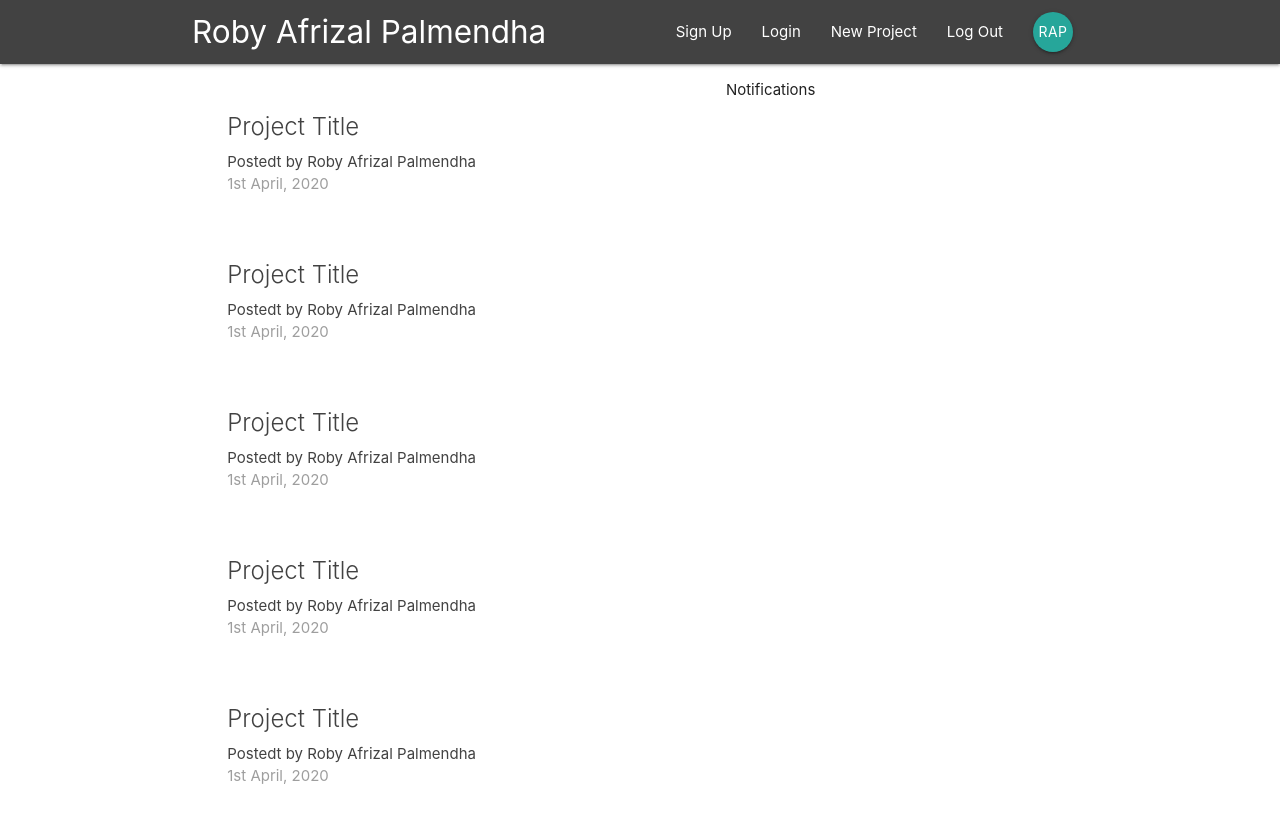
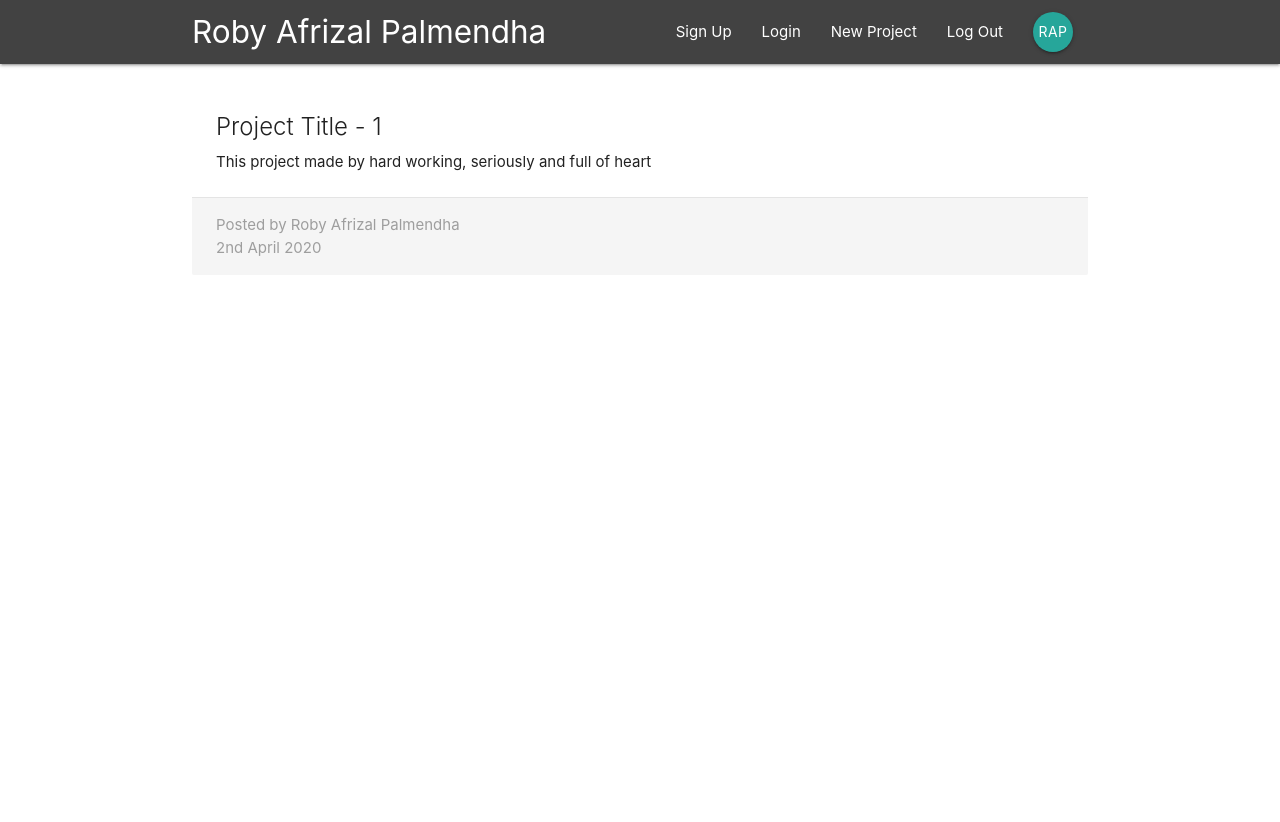
Before and after one commit to robyafrizal/dashboard-firebase, a React (Create React App) app: page /project/1 in a window 1280 px wide. Shown: the top 822 px of the page. After the commit the page ends 800 px from the top, so only its background shows below. Built offline with nearby package versions, Linux system fonts and the light colour scheme.

Commit message:
Project Details

```diff
--- a/src/App.js
+++ b/src/App.js
@@ -2,6 +2,7 @@ import React from "react";
 import { BrowserRouter as Router, Switch, Route } from "react-router-dom";
 import Navbar from "./components/layout/Navbar";
 import Dashboard from "./components/dashboard/Dashboard";
+import ProjectDetails from "./components/project/ProjectDetails";
 
 function App() {
   return (
@@ -9,7 +10,8 @@ function App() {
       <div className="App">
         <Navbar />
         <Switch>
-          <Route path="/" component={Dashboard} />
+          <Route exact path="/" component={Dashboard} />
+          <Route path="/project/:id" component={ProjectDetails} />
         </Switch>
       </div>
     </Router>
--- a/src/components/project/ProjectDetails.js
+++ b/src/components/project/ProjectDetails.js
@@ -0,0 +1,22 @@
+import React from "react";
+
+const ProjectDetails = props => {
+  //   console.log(props);
+  const id = props.match.params.id;
+  return (
+    <div className="container section project-details">
+      <div className="card z-depth-0">
+        <div className="card-content">
+          <span className="card-title">Project Title - {id}</span>
+          <p>This project made by hard working, seriously and full of heart</p>
+        </div>
+        <div className="card-action grey lighten-4 grey-text">
+          <div>Posted by Roby Afrizal Palmendha</div>
+          <div>2nd April 2020</div>
+        </div>
+      </div>
+    </div>
+  );
+};
+
+export default ProjectDetails;
```
